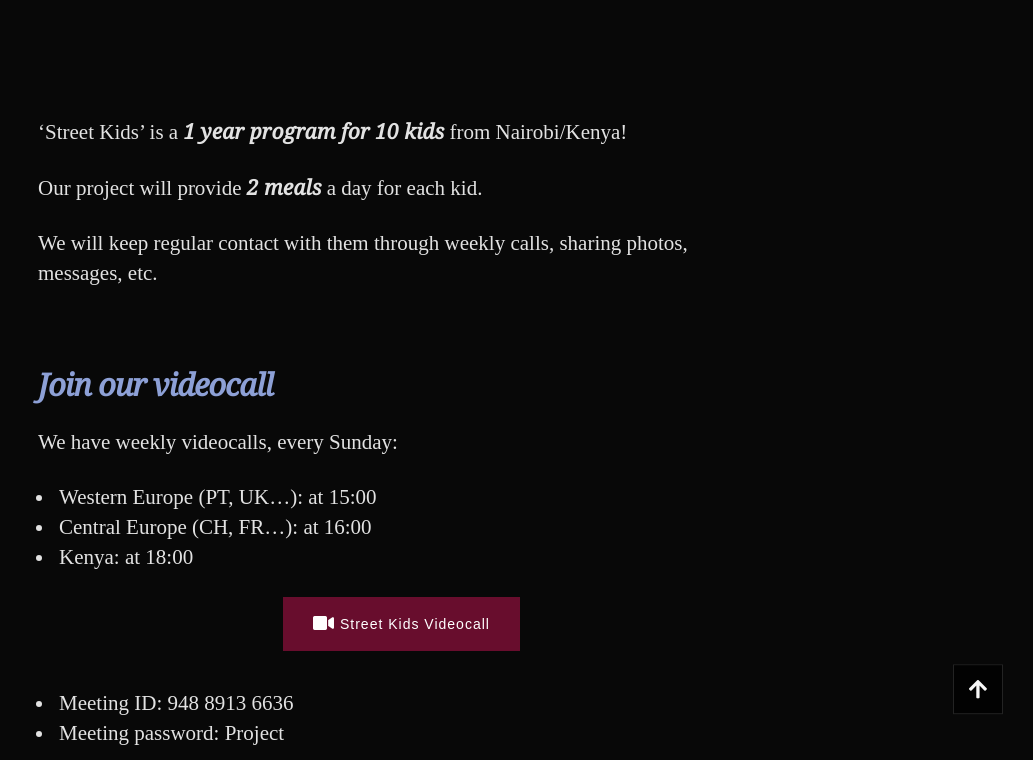
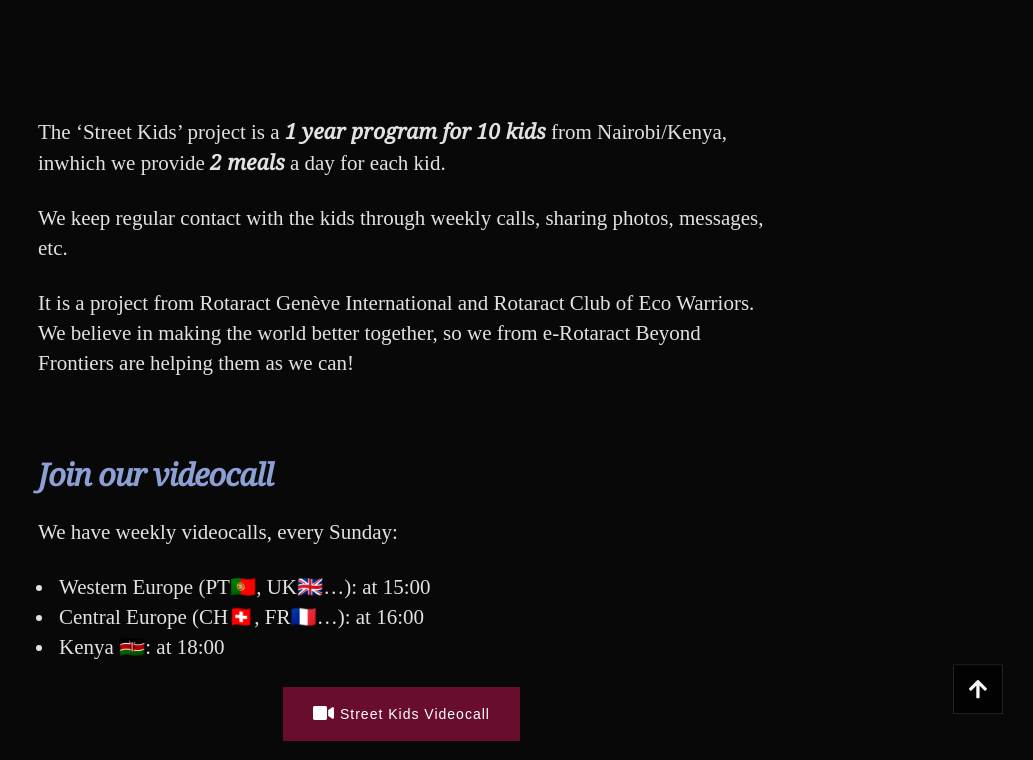
Before and after one commit to e-rotaract/e-rotaract.github.io, a Jekyll site: the page built from _pages/street-kids.md, in a window 1280 px wide and 900 px high, scrolled down 764 px, cut to the strip 140-900 px from the top of the window. Shown: the whole strip, without its empty margins (247-1280 px from the left). Built offline with Jekyll 4.4.1, drawn with Linux system fonts in a browser that asks for light colours; some web fonts are replaced.

Commit message:
Street kids update

```diff
--- a/_pages/street-kids.md
+++ b/_pages/street-kids.md
@@ -45,20 +45,20 @@ morelinks:
       image: "assets/images/instagram-logo.jpg"
 ---
 
-'Street Kids' is a <b>1 year program for 10 kids</b> from Nairobi/Kenya!
+The 'Street Kids' project is a <b>1 year program for 10 kids</b> from Nairobi/Kenya, inwhich we provide <b>2 meals</b> a day for each kid.
 
-Our project will provide <b>2 meals</b> a day for each kid.
+We keep regular contact with the kids through weekly calls, sharing photos, messages, etc.
 
-We will keep regular contact with them through weekly calls, sharing photos, messages, etc.
+It is a project from Rotaract Genève International and Rotaract Club of Eco Warriors. We believe in making the world better together, so we from e-Rotaract Beyond Frontiers are helping them as we can!
 
 
 
 # Join our videocall {#videocall}
 
 We have weekly videocalls, every Sunday:
-- Western Europe (PT, UK...): at 15:00
-- Central Europe (CH, FR...): at 16:00
-- Kenya: at 18:00
+- Western Europe (PT🇵🇹, UK🇬🇧...): at 15:00
+- Central Europe (CH🇨🇭, FR🇫🇷...): at 16:00
+- Kenya 🇰🇪: at 18:00
 
 <p style="text-align: center;">
   <a href="https://univ-grenoble-alpes-fr.zoom.us/j/94889136636?pwd=RFJ5ckdXYmN4RUdsS1REbjgwVlZwZz09" target="_blank" class="button button-primary">
```
